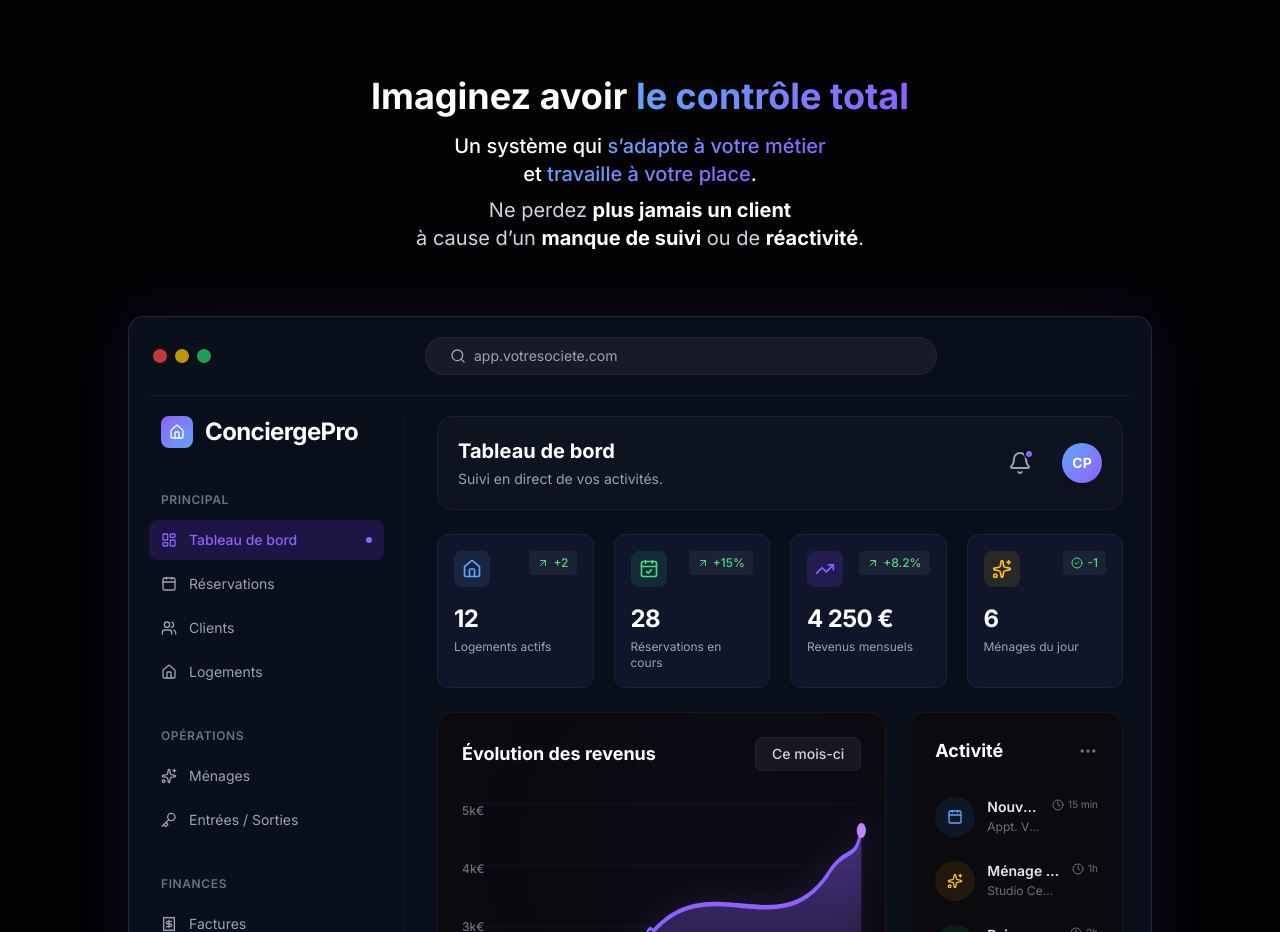
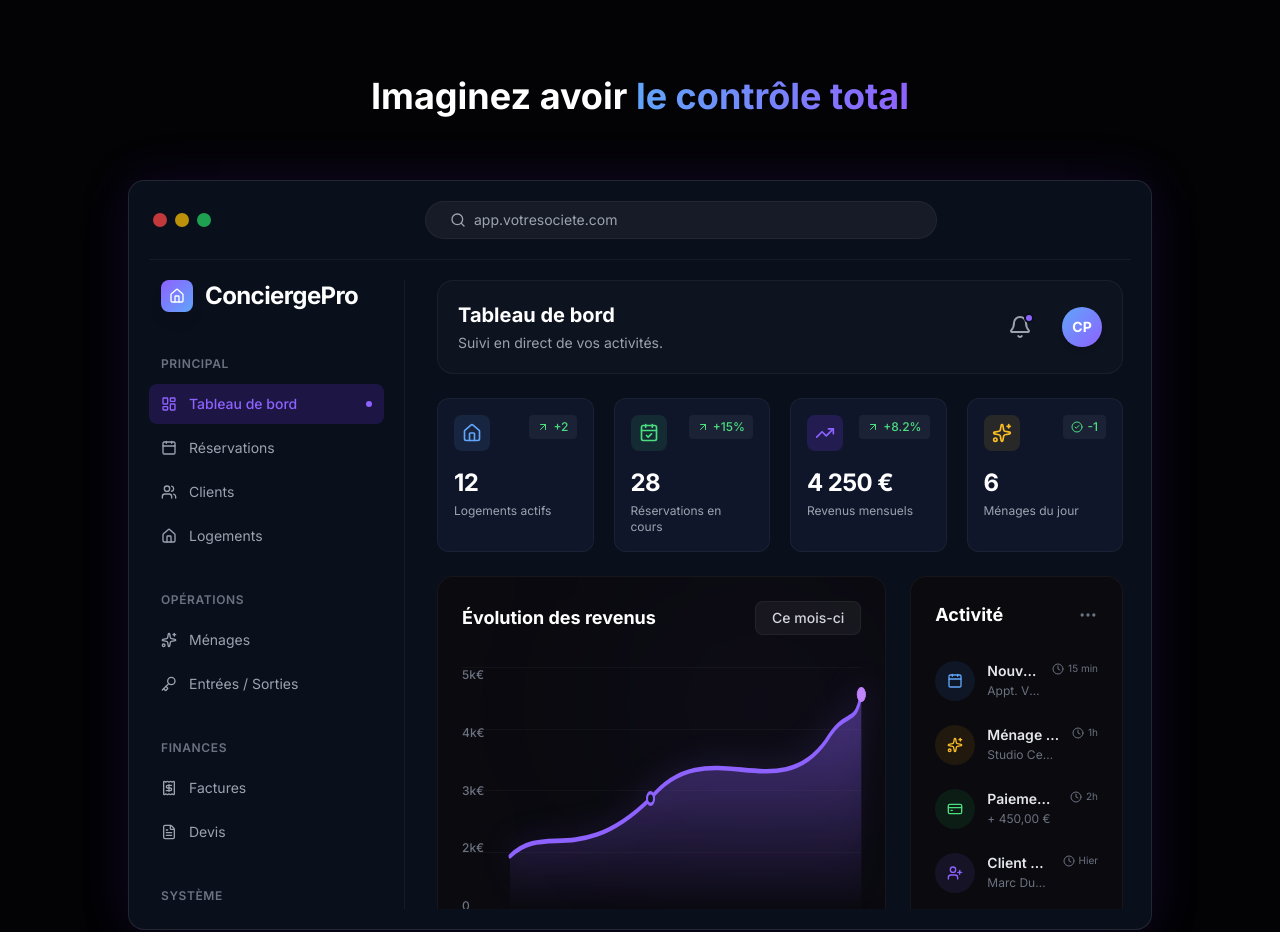
Before and after one commit to DigitalPulseAgency/SITE-AGENCE, a React (Vite) app: page / in a window 1280 px wide. Shown: the part 820-1752 px from the top of the page. Built offline with nearby package versions, Linux system fonts and the light colour scheme.

Commit message:
style: remove text blocks below mockup section title

```diff
--- a/src/components/sections/MockupSection.jsx
+++ b/src/components/sections/MockupSection.jsx
@@ -42,16 +42,7 @@ export function MockupSection() {
           >
             Imaginez avoir <span className="text-transparent bg-clip-text bg-gradient-to-r from-secondary-light to-primary-light">le contrôle total</span>
           </motion.h2>
-          <div className="space-y-2 mt-4 text-lg md:text-xl font-medium">
-            <p className="text-white">
-              Un système qui <span className="text-transparent bg-clip-text bg-gradient-to-r from-secondary-light to-primary-light">s’adapte à votre métier</span><br className="hidden sm:block"/>
-              et <span className="text-transparent bg-clip-text bg-gradient-to-r from-secondary-light to-primary-light">travaille à votre place</span>.
-            </p>
-            <p className="text-gray-300 font-normal">
-              Ne perdez <strong className="text-white">plus jamais un client</strong><br className="hidden sm:block"/>
-              à cause d’un <strong className="text-white">manque de suivi</strong> ou de <strong className="text-white">réactivité</strong>.
-            </p>
-          </div>
+
         </div>
 
         {/* Realistic Dashboard Mockup */}
```
